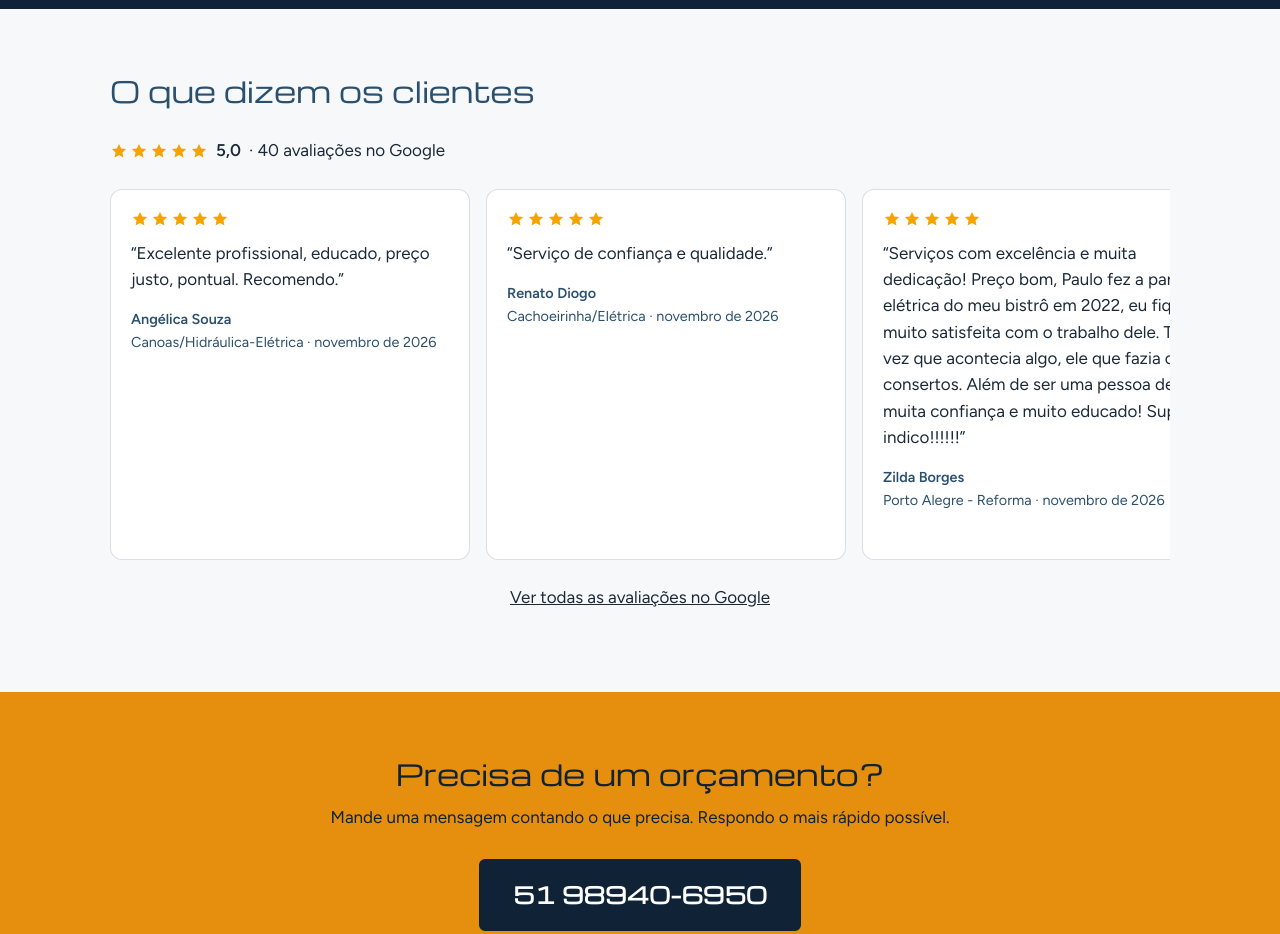
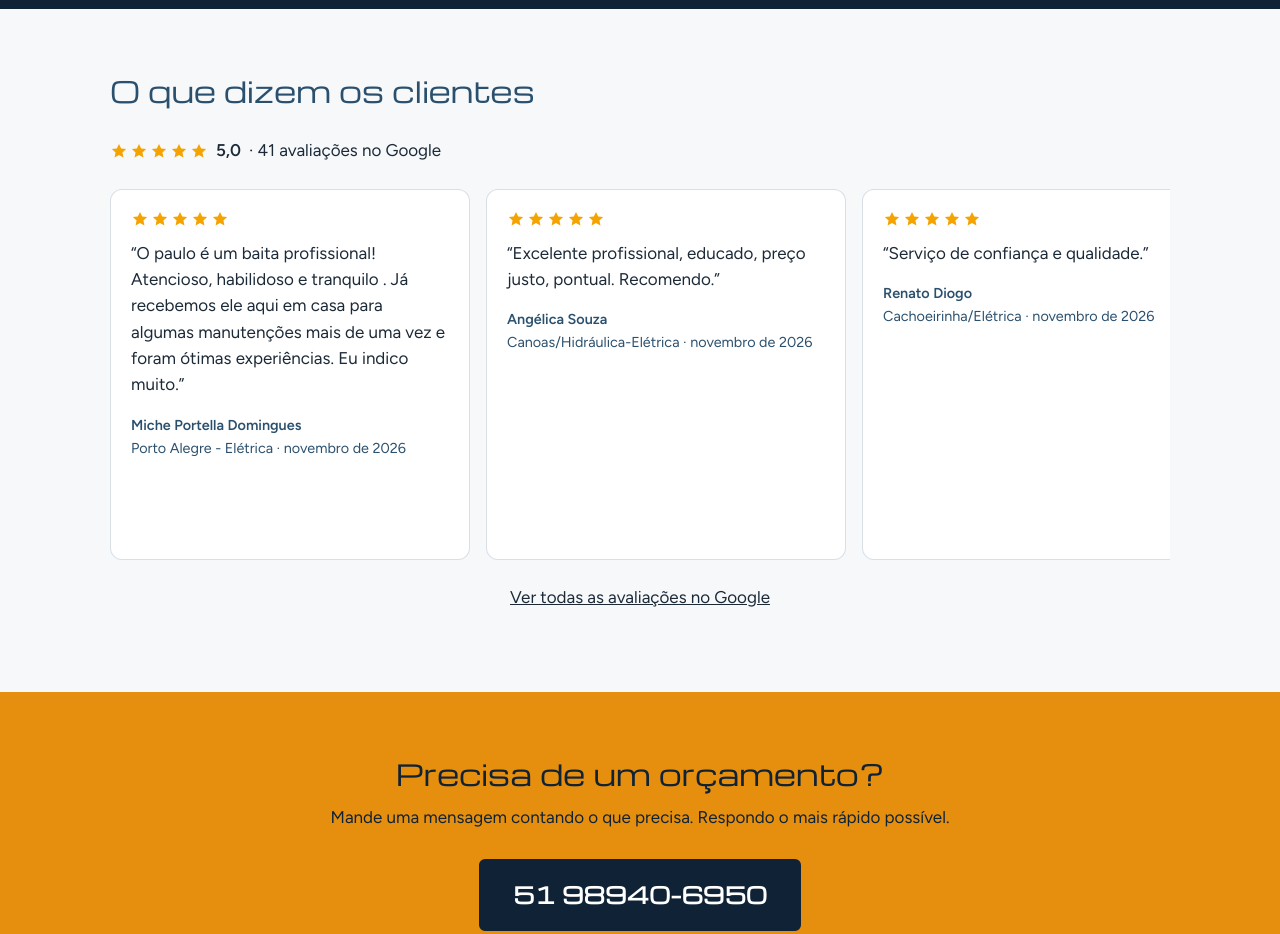
Before and after one commit to PauloFOJr/PJ-Manutencao-Landing-page, a plain HTML site: page index.html in a window 1280 px wide. Shown: the part 2260-3194 px from the top of the page. Drawn offline with nearby package versions, Linux system fonts and the light colour scheme.

Commit message:
Novo depoimento: Miche Portella Domingues

```diff
--- a/index.html
+++ b/index.html
@@ -233,10 +233,15 @@
           <section class="secao" id="depoimentos">
       <h2>O que dizem os clientes</h2>
       <!-- REVIEWS:SUMMARY -->
-<p class="depoimentos__resumo"><span class="depoimento__estrelas" role="img" aria-label="Nota 5,0 de 5"><svg viewBox="0 0 24 24" aria-hidden="true"><path d="M12 2.5l2.9 6.1 6.6.8-4.9 4.6 1.3 6.6L12 17.3 6.1 20.6l1.3-6.6L2.5 9.4l6.6-.8z"/></svg><svg viewBox="0 0 24 24" aria-hidden="true"><path d="M12 2.5l2.9 6.1 6.6.8-4.9 4.6 1.3 6.6L12 17.3 6.1 20.6l1.3-6.6L2.5 9.4l6.6-.8z"/></svg><svg viewBox="0 0 24 24" aria-hidden="true"><path d="M12 2.5l2.9 6.1 6.6.8-4.9 4.6 1.3 6.6L12 17.3 6.1 20.6l1.3-6.6L2.5 9.4l6.6-.8z"/></svg><svg viewBox="0 0 24 24" aria-hidden="true"><path d="M12 2.5l2.9 6.1 6.6.8-4.9 4.6 1.3 6.6L12 17.3 6.1 20.6l1.3-6.6L2.5 9.4l6.6-.8z"/></svg><svg viewBox="0 0 24 24" aria-hidden="true"><path d="M12 2.5l2.9 6.1 6.6.8-4.9 4.6 1.3 6.6L12 17.3 6.1 20.6l1.3-6.6L2.5 9.4l6.6-.8z"/></svg></span><strong>5,0</strong><span>· 40 avaliações no Google</span></p>
+<p class="depoimentos__resumo"><span class="depoimento__estrelas" role="img" aria-label="Nota 5,0 de 5"><svg viewBox="0 0 24 24" aria-hidden="true"><path d="M12 2.5l2.9 6.1 6.6.8-4.9 4.6 1.3 6.6L12 17.3 6.1 20.6l1.3-6.6L2.5 9.4l6.6-.8z"/></svg><svg viewBox="0 0 24 24" aria-hidden="true"><path d="M12 2.5l2.9 6.1 6.6.8-4.9 4.6 1.3 6.6L12 17.3 6.1 20.6l1.3-6.6L2.5 9.4l6.6-.8z"/></svg><svg viewBox="0 0 24 24" aria-hidden="true"><path d="M12 2.5l2.9 6.1 6.6.8-4.9 4.6 1.3 6.6L12 17.3 6.1 20.6l1.3-6.6L2.5 9.4l6.6-.8z"/></svg><svg viewBox="0 0 24 24" aria-hidden="true"><path d="M12 2.5l2.9 6.1 6.6.8-4.9 4.6 1.3 6.6L12 17.3 6.1 20.6l1.3-6.6L2.5 9.4l6.6-.8z"/></svg><svg viewBox="0 0 24 24" aria-hidden="true"><path d="M12 2.5l2.9 6.1 6.6.8-4.9 4.6 1.3 6.6L12 17.3 6.1 20.6l1.3-6.6L2.5 9.4l6.6-.8z"/></svg></span><strong>5,0</strong><span>· 41 avaliações no Google</span></p>
 <!-- /REVIEWS:SUMMARY -->
       <ul class="depoimentos" tabindex="0" aria-label="Depoimentos de clientes. Role para o lado para ver todos.">
         <!-- REVIEWS:CARDS -->
+<li class="depoimento">
+  <div class="depoimento__estrelas" role="img" aria-label="5 de 5 estrelas"><svg viewBox="0 0 24 24" aria-hidden="true"><path d="M12 2.5l2.9 6.1 6.6.8-4.9 4.6 1.3 6.6L12 17.3 6.1 20.6l1.3-6.6L2.5 9.4l6.6-.8z"/></svg><svg viewBox="0 0 24 24" aria-hidden="true"><path d="M12 2.5l2.9 6.1 6.6.8-4.9 4.6 1.3 6.6L12 17.3 6.1 20.6l1.3-6.6L2.5 9.4l6.6-.8z"/></svg><svg viewBox="0 0 24 24" aria-hidden="true"><path d="M12 2.5l2.9 6.1 6.6.8-4.9 4.6 1.3 6.6L12 17.3 6.1 20.6l1.3-6.6L2.5 9.4l6.6-.8z"/></svg><svg viewBox="0 0 24 24" aria-hidden="true"><path d="M12 2.5l2.9 6.1 6.6.8-4.9 4.6 1.3 6.6L12 17.3 6.1 20.6l1.3-6.6L2.5 9.4l6.6-.8z"/></svg><svg viewBox="0 0 24 24" aria-hidden="true"><path d="M12 2.5l2.9 6.1 6.6.8-4.9 4.6 1.3 6.6L12 17.3 6.1 20.6l1.3-6.6L2.5 9.4l6.6-.8z"/></svg></div>
+  <blockquote>“O paulo é um baita profissional! Atencioso, habilidoso e tranquilo . Já recebemos ele aqui em casa para algumas manutenções mais de uma vez e foram ótimas experiências. Eu indico muito.”</blockquote>
+  <p class="depoimento__autor"><strong>Miche Portella Domingues</strong><br>Porto Alegre - Elétrica · novembro de 2026</p>
+</li>
 <li class="depoimento">
   <div class="depoimento__estrelas" role="img" aria-label="5 de 5 estrelas"><svg viewBox="0 0 24 24" aria-hidden="true"><path d="M12 2.5l2.9 6.1 6.6.8-4.9 4.6 1.3 6.6L12 17.3 6.1 20.6l1.3-6.6L2.5 9.4l6.6-.8z"/></svg><svg viewBox="0 0 24 24" aria-hidden="true"><path d="M12 2.5l2.9 6.1 6.6.8-4.9 4.6 1.3 6.6L12 17.3 6.1 20.6l1.3-6.6L2.5 9.4l6.6-.8z"/></svg><svg viewBox="0 0 24 24" aria-hidden="true"><path d="M12 2.5l2.9 6.1 6.6.8-4.9 4.6 1.3 6.6L12 17.3 6.1 20.6l1.3-6.6L2.5 9.4l6.6-.8z"/></svg><svg viewBox="0 0 24 24" aria-hidden="true"><path d="M12 2.5l2.9 6.1 6.6.8-4.9 4.6 1.3 6.6L12 17.3 6.1 20.6l1.3-6.6L2.5 9.4l6.6-.8z"/></svg><svg viewBox="0 0 24 24" aria-hidden="true"><path d="M12 2.5l2.9 6.1 6.6.8-4.9 4.6 1.3 6.6L12 17.3 6.1 20.6l1.3-6.6L2.5 9.4l6.6-.8z"/></svg></div>
   <blockquote>“Excelente profissional, educado, preço justo, pontual. Recomendo.”</blockquote>
```
Also changed, not shown: js/reviews.json (+9 -0 lines).
